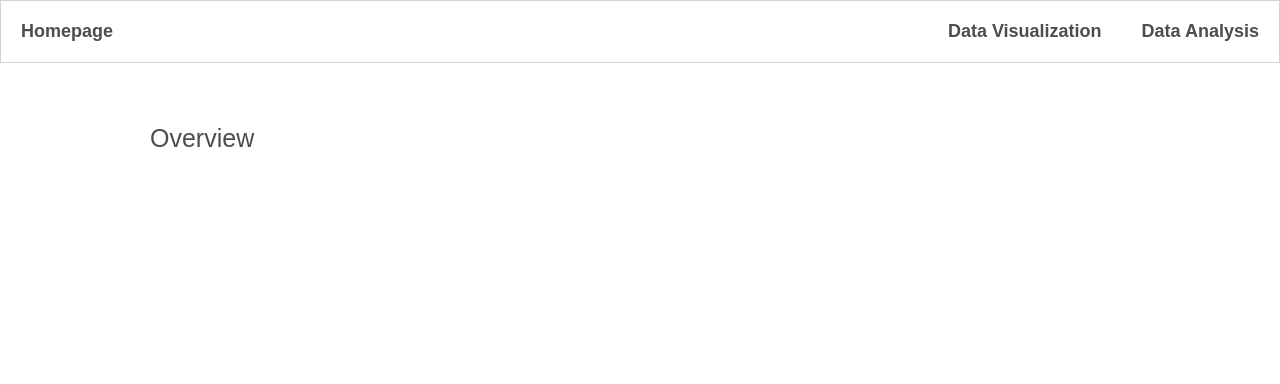
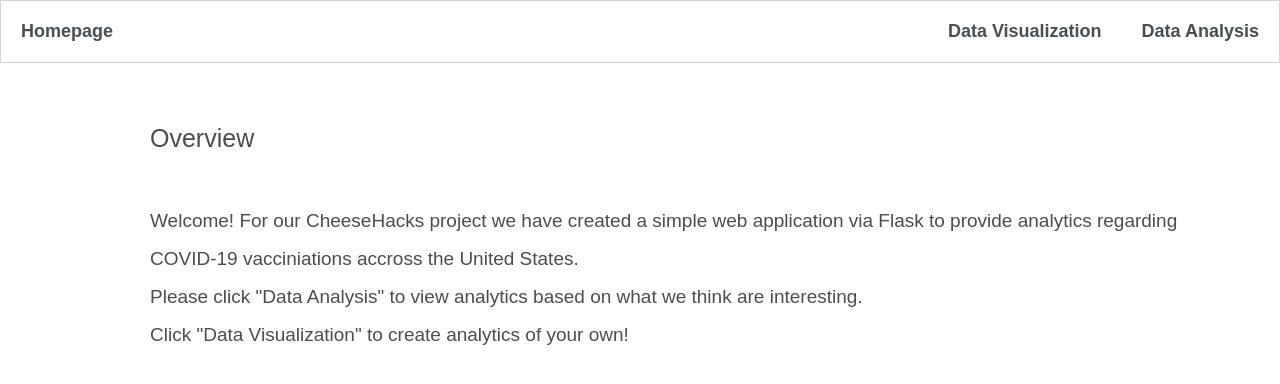
Before and after one commit to CheeseHack/cheeseHack_datavisualization, a plain HTML site: page index.html in a window 1280 px wide. Drawn offline with Linux system fonts and the light colour scheme.

Commit message:
Added description to homepage

```diff
--- a/index.html
+++ b/index.html
@@ -27,7 +27,10 @@
         <div>
             <div class="textbox">
                 <p class="text-intro">Overview</p>
-                <p></p>
+                <p>Welcome! For our CheeseHacks project we have created a simple web application via Flask to provide analytics
+                    regarding COVID-19 vacciniations accross the United States.<br>Please click "Data Analysis" to view analytics based on what
+                    we think are interesting.<br>Click "Data Visualization" to create analytics of your own!
+                </p>
             </div>
         </div>
     </body>
```
